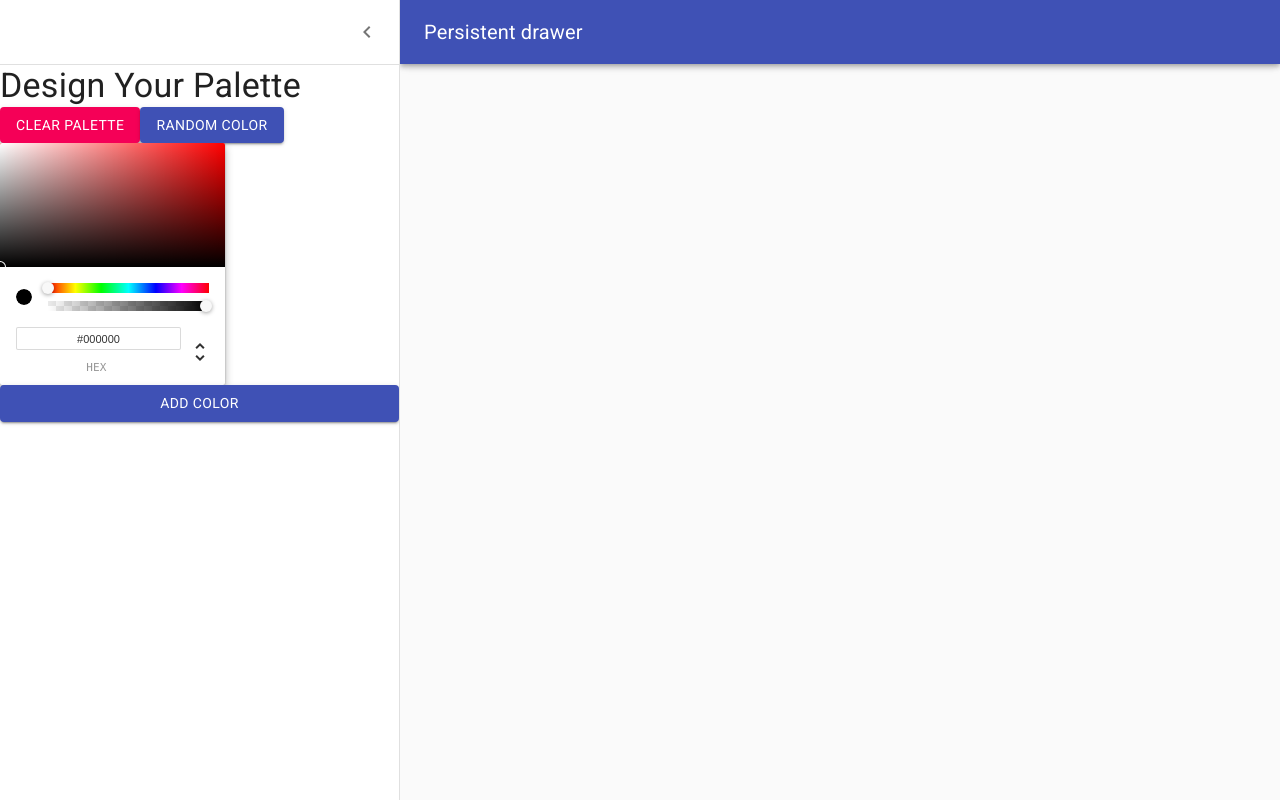
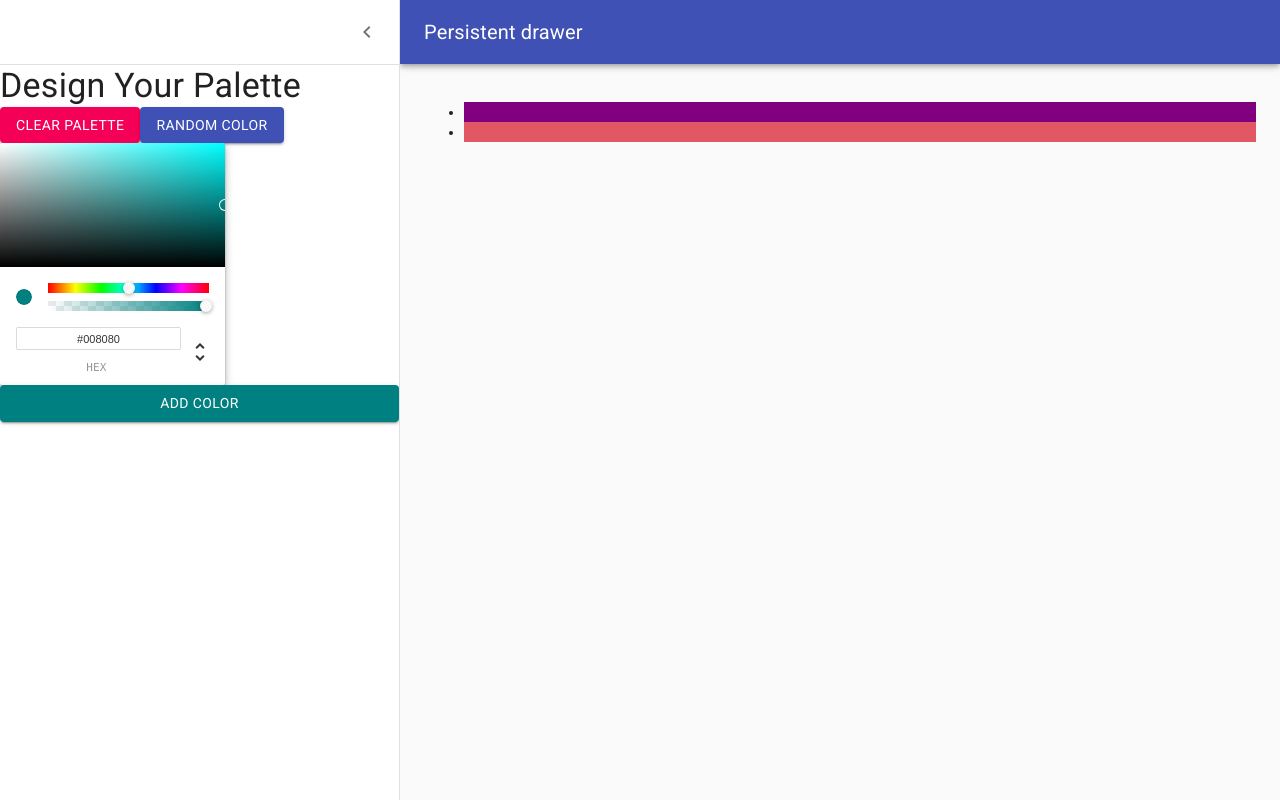
Before and after one commit to bdushimi/atlp-react-level-up, a React (Create React App) app in the folder colors/: page /palette/new in a window 1280 px wide. Both pictures are taken after a click on the button "open drawer". Built offline with nearby package versions, Linux system fonts and the light colour scheme.

Commit message:
Connect Colorpicker to buttons

```diff
--- a/colors/src/NewPaletteForm.js
+++ b/colors/src/NewPaletteForm.js
@@ -1,4 +1,4 @@
-import React from 'react';
+import React, { useState} from 'react';
 import clsx from 'clsx';
 import { makeStyles, useTheme } from '@material-ui/core/styles';
 import Drawer from '@material-ui/core/Drawer';
@@ -77,7 +77,9 @@ const useStyles = makeStyles((theme) => ({
 export default function NewPaletteForm() {
     const classes = useStyles();
     const theme = useTheme();
-    const [open, setOpen] = React.useState(false);
+    const [open, setOpen] = useState(false);
+    const [currentColor, setCurrentColor] = useState("teal");
+    const [colors, setColors] = useState(["purple", "#e15764"]);
 
     const handleDrawerOpen = () => {
         setOpen(true);
@@ -132,11 +134,18 @@ export default function NewPaletteForm() {
                     <Button variant="contained" color="primary">Random Color</Button>
                 </div>
                 <ChromePicker
-                    color='black'
-                    onChangeComplete={ newColor => console.log(newColor)}
+                    color={currentColor}
+                    onChangeComplete={ newColor => setCurrentColor(newColor.hex)}
                 />
 
-                <Button variant="contained" color="primary">Add Color</Button>
+                <Button
+                    variant="contained"
+                    color="primary"
+                    style={{ backgroundColor: currentColor }}
+                    onClick={() => setColors([...colors, currentColor])}
+                >
+                    Add Color
+                </Button>
 
             </Drawer>
             <main
@@ -145,6 +154,11 @@ export default function NewPaletteForm() {
                 })}
             >
                 <div className={classes.drawerHeader} />
+                <ul>
+                    {colors.map(color => (
+                        <li key={color} style={{ backgroundColor: color }}></li>
+                    ))}
+                </ul>
             </main>
         </div>
     );
```
